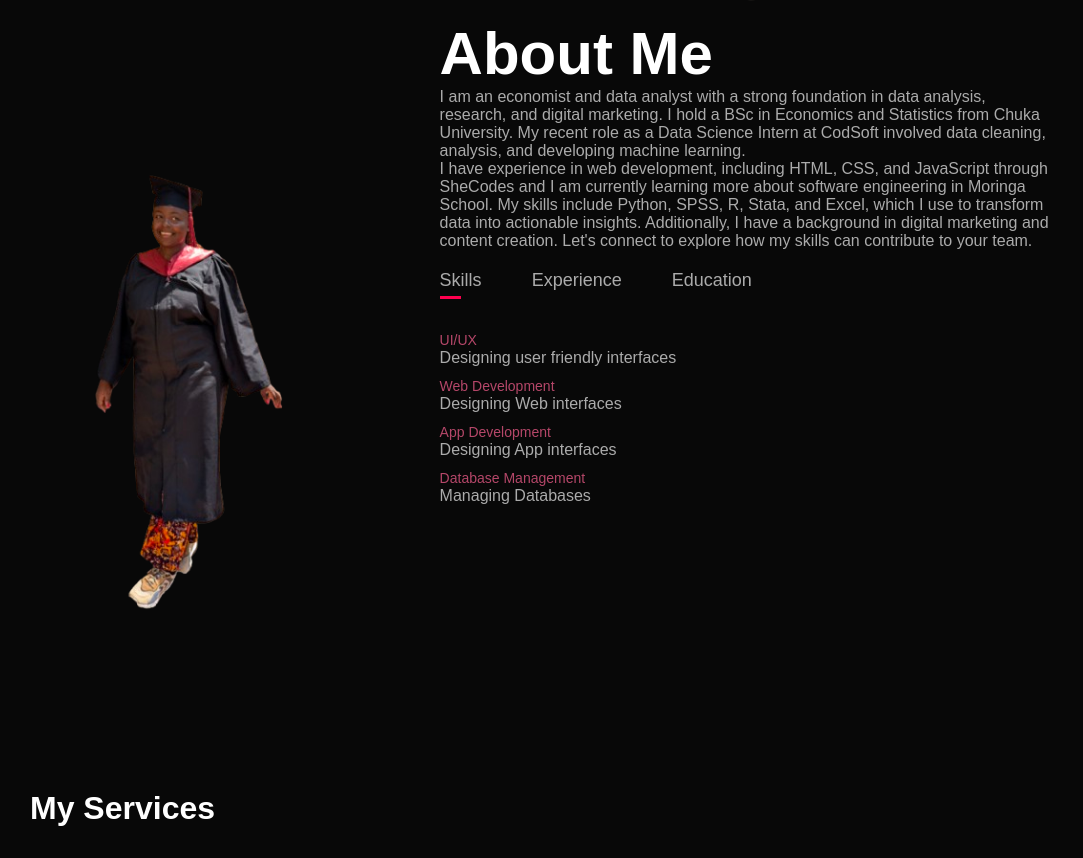
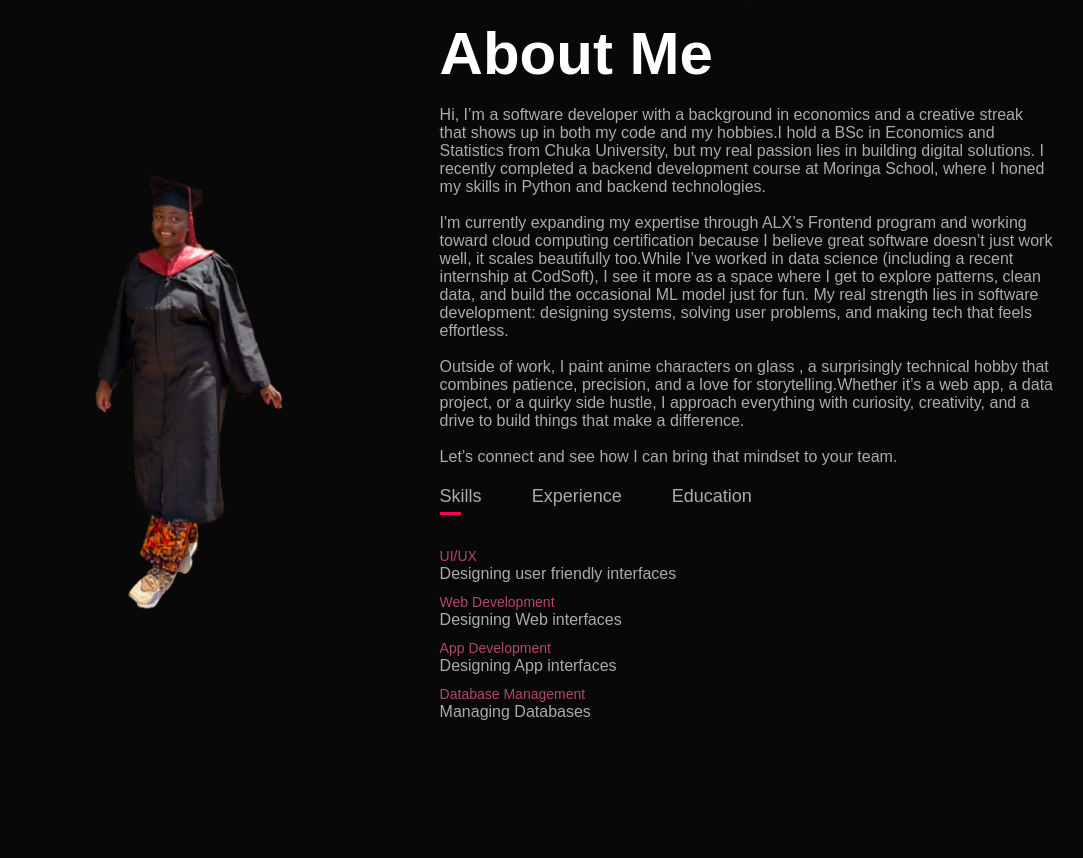
Before and after one commit to Anne-Liza/Portfolio-1, a plain HTML site: page index.html in a window 1280 px wide. Shown: the part 871-1729 px from the top of the page, without its empty margins (98-1181 px from the left). Drawn offline with Linux system fonts and the light colour scheme.

Commit message:
Updated bio

```diff
--- a/index.html
+++ b/index.html
@@ -43,10 +43,14 @@
                 </div>
                 <div class="about-col-2">
                     <h1 class="sub-title" >About Me</h1>
+                    <br>
                     <p>
-                        I am an economist and data analyst with a strong foundation in data analysis, research, and digital marketing. I hold a BSc in Economics and Statistics from Chuka University. My recent role as a Data Science Intern at CodSoft involved data cleaning, analysis, and developing machine learning.<br>I have experience in web development, including HTML, CSS, and JavaScript through SheCodes and I am currently learning more about software engineering in Moringa School. My skills include Python, SPSS, R, Stata, and Excel, which I use to transform data into actionable insights. Additionally, I have a background in digital marketing and content creation.
+                        Hi, I’m a software developer with a background in economics and a creative streak that shows up in both my code and my hobbies.I hold a BSc in Economics and Statistics from Chuka University, but my real passion lies in building digital solutions. I recently completed a backend development course at Moringa School, where I honed my skills in Python and backend technologies.
 
-                        Let's connect to explore how my skills can contribute to your team.
+                        <br><br> I'm currently expanding my expertise through ALX’s Frontend program and working toward cloud computing certification because I believe great software doesn’t just work well, it scales beautifully too.While I’ve worked in data science (including a recent internship at CodSoft), I see it more as a space where I get to explore patterns, clean data, and build the occasional ML model just for fun. My real strength lies in software development: designing systems, solving user problems, and making tech that feels effortless.
+
+                        <br><br>Outside of work, I paint anime characters on glass , a surprisingly technical hobby that combines patience, precision, and a love for storytelling.Whether it’s a web app, a data project, or a quirky side hustle, I approach everything with curiosity, creativity, and a drive to build things that make a difference. <br><br>
+                        Let’s connect and see how I can bring that mindset to your team.
                     </p>
                     <div class="tab-titles">
                         <p class="tab-links active-link" onclick="opentab('skills')">Skills</p>
```
